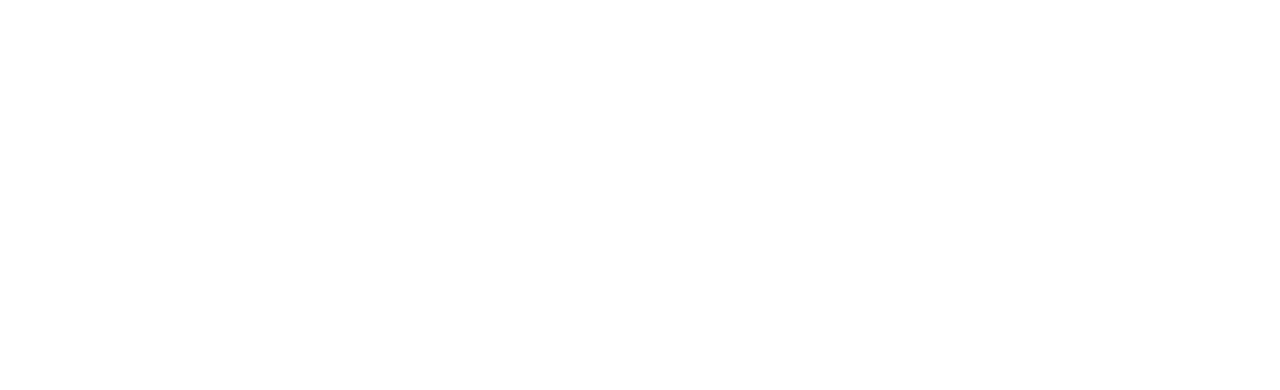
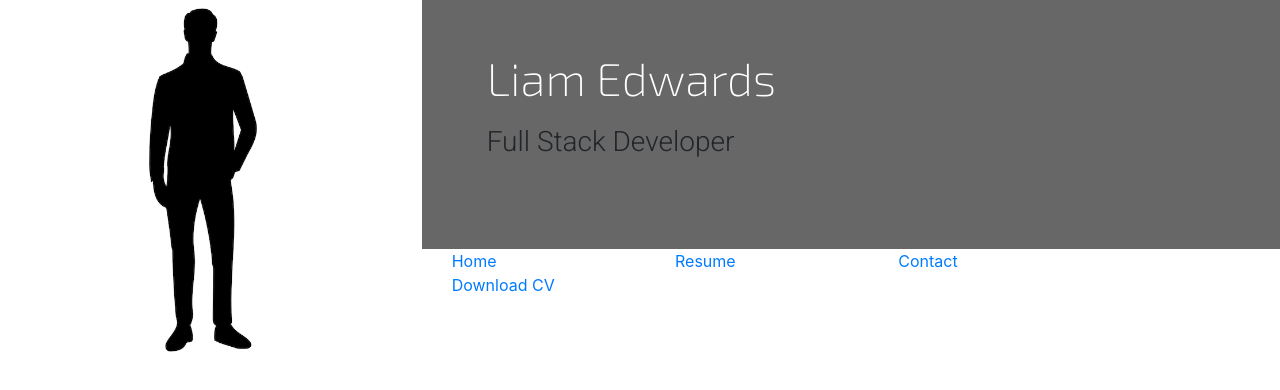
Before and after one commit to LiamEdwards931/CV, a plain HTML site: page index.html in a window 1280 px wide. Drawn offline with nearby package versions, Linux system fonts and the light colour scheme.

Commit message:
add style to header and implement nav links

```diff
--- a/assets/css/style.css
+++ b/assets/css/style.css
@@ -0,0 +1,44 @@
+/* ---------------------------------Colors */
+
+.bg-color-name-title {
+    background-color: #676767;
+}
+
+.ui-menu-color-home {
+
+}
+
+/* -------------------------------- Heading */
+header {
+    margin: 0;
+}
+
+.heading {
+    margin-left: 50px;
+}
+
+.logo {
+    background: url(../images/logo.webp);
+    background-position: center;
+    background-repeat: no-repeat;
+    background-size: contain;
+    min-height: 360px;
+    transition: all .5s ease-in-out;
+    -moz-transition: all .5s ease-in-out;
+    -webkit-transition: all .5s ease-in-out;
+}
+
+.name {
+    font-family: 'Exo 2', sans-serif;
+    font-weight: 100;
+    font-size: 46px;
+    margin-top: 50px;
+    color: #fff;
+}
+
+.title {
+    font-family: "Roboto", sans-serif;
+    font-weight: 200;
+    font-size: 28px;
+    margin: 20px 0 90px 0;
+}
--- a/index.html
+++ b/index.html
@@ -19,16 +19,49 @@
       integrity="sha384-QYIZto+st3yW+o8+5OHfT6S482Zsvz2WfOzpFSXMF9zqeLcFV0/wlZpMtyFcZALm"
       crossorigin="anonymous"
     />
+    <!--CSS sheet-->
+    <link rel="stylesheet" href="assets/css/style.css" type="text/css" />
+    <!--google font-->
+    <link rel="preconnect" href="https://fonts.googleapis.com" />
+    <link rel="preconnect" href="https://fonts.gstatic.com" crossorigin />
+    <link
+      href="https://fonts.googleapis.com/css2?family=Exo+2:wght@200&family=Roboto:wght@300&display=swap"
+      rel="stylesheet"
+    />
   </head>
   <body>
     <header>
-
+      <div class="row">
+        <a class="col-md-4 logo" href="index.html"></a>
+        <div class="col-md-8">
+          <div class="row bg-color-name-title">
+            <div class="col heading">
+              <h1 class="name">Liam Edwards</h1>
+              <h2 class="title">Full Stack Developer</h2>
+            </div>
+          </div>
+          <div class="row">
+            <div class="col">
+              <ul id="nav" class="list-inline">
+                <li class ="col-6 col-sm-3 ui-menu-color-home list-inline-item">
+                    <a href ="#"><span>Home</span></a>
+                </li>
+                <li class="col-6 col-sm-3 list-inline-item">
+                    <a href="#"><span>Resume</span></a>
+                </li>
+                <li class="col-6 col-sm-3 list-inline-item">
+                    <a href="#"><span>Contact</span></a>
+                </li>
+                <li class="col-6 col-sm-3 list-inline-item">
+                    <a href="#"><span>Download CV</span></a>
+                </li>
+              </ul>
+            </div>
+          </div>
+        </div>
+      </div>
     </header>
-    <section>
-
-    </section>
-    <footer>
-
-    </footer>
+    <section></section>
+    <footer></footer>
   </body>
 </html>
```
Also changed, not shown: assets/images/logo.webp (added).
